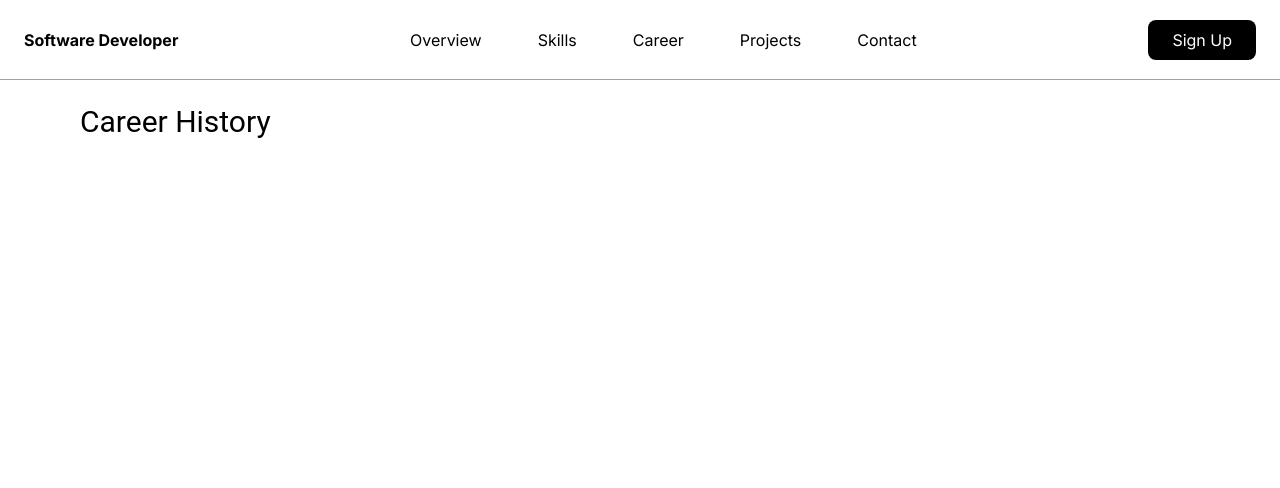
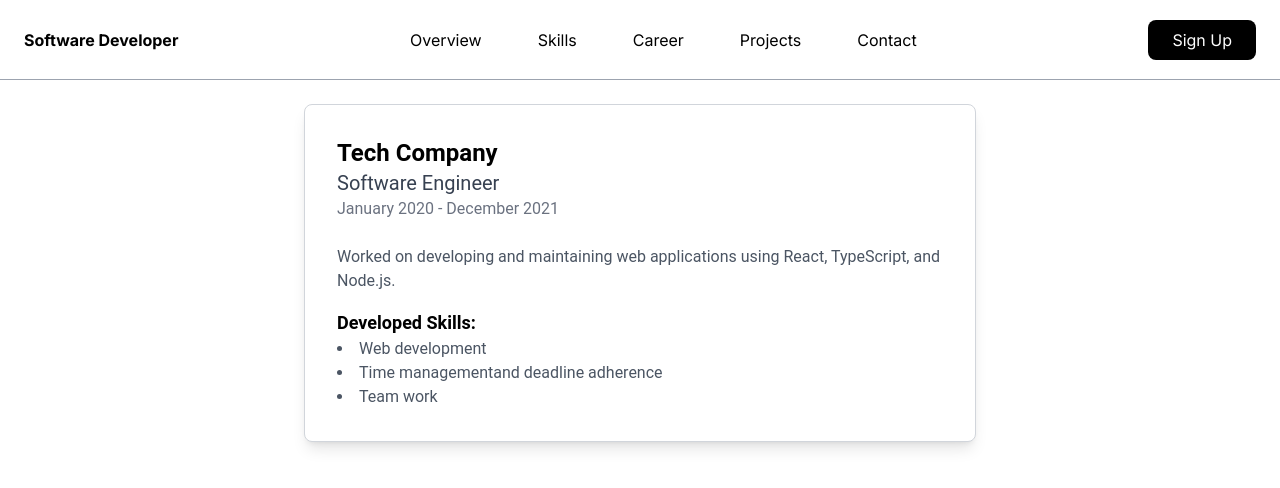
Before and after one commit to mgagliardidev/mynetwork, a Next.js app: page /career in a window 1280 px wide. Shown: the top 488 px of the page. Built offline with nearby package versions, Linux system fonts and the light colour scheme.

Commit message:
careerCard component + careerPage

```diff
--- a/src/app/career/page.tsx
+++ b/src/app/career/page.tsx
@@ -1,10 +1,18 @@
 import React from 'react'
+import CareerCard from '@/components/careerCard'
 
 const Career = () => {
   return (
-    <>
-      <p className="text-3xl">Career History</p>
-    </>
+    <div >
+      <CareerCard
+        companyName="Tech Company"
+        roleName="Software Engineer"
+        startDate="January 2020"
+        endDate="December 2021"
+        description="Worked on developing and maintaining web applications using React, TypeScript, and Node.js."
+        skills={['Web development', 'Time managementand deadline adherence', 'Team work']}
+      />
+    </div>
   )
 }
 
--- a/src/app/skills/page.tsx
+++ b/src/app/skills/page.tsx
@@ -11,7 +11,7 @@ const Skills = () => {
 
       <SkillParagraph
         title="Backend"
-        skills={["NodeJS", "Next.js", "React", "Flutter"]}
+        skills={["NodeJS", "Next.js", "React", "Flutter", "ExpressJS"]}
       />
 
       <SkillParagraph
--- /dev/null
+++ b/src/components/careerCard.tsx
@@ -0,0 +1,26 @@
+import React from 'react';
+import { CareerCardProps } from '@/types/CareerCardProps';
+
+
+const CareerCard: React.FC<CareerCardProps> = ({ companyName, roleName, startDate, endDate, description, skills }) => {
+  return (
+    <div className="max-w-2xl mx-auto bg-white border border-gray-300 shadow-lg rounded-lg overflow-hidden">
+      <div className="p-8">
+        <h2 className="text-2xl font-bold text-black">{companyName}</h2>
+        <h3 className="text-xl text-gray-700">{roleName}</h3>
+        <p className="text-gray-500">{startDate} - {endDate}</p>
+        <p className="mt-6 text-gray-600">{description}</p>
+        <div className="mt-4">
+          <h4 className="text-lg font-semibold text-black">Developed Skills:</h4>
+          <ul className="list-disc list-inside text-gray-600">
+            {skills.map((skill, index) => (
+              <li key={index}>{skill}</li>
+            ))}
+          </ul>
+        </div>
+      </div>
+    </div>
+  );
+};
+
+export default CareerCard;
--- a/src/components/skillsParagraph.tsx
+++ b/src/components/skillsParagraph.tsx
@@ -1,22 +1,22 @@
-import React from 'react'
+import React from "react";
 
 const SkillsParagraph = (props: any) => {
-    function getFormattedSkills(skills: string[]): string {
-        let skillsString = "";
-
-        skills.forEach((s, index) => {
-            skillsString += s + (index < skills.length - 1 ? " • " : "")
-        });
-
-        return skillsString;
-    }
-
   return (
     <div className="bg-gray-200 rounded-lg py-10 px-7">
-        <h1 className="text-3xl">{props.title}</h1>
-        <p className="text-xl mt-3">{getFormattedSkills(props.skills)}</p>
-      </div>
-  )
+      <h1 className="text-3xl">{props.title}</h1>
+      <p className="text-xl mt-3">{getFormattedSkills(props.skills)}</p>
+    </div>
+  );
+};
+
+function getFormattedSkills(skills: string[]): string {
+  let skillsString = "";
+
+  skills.forEach((s, index) => {
+    skillsString += s + (index < skills.length - 1 ? " • " : "");
+  });
+
+  return skillsString;
 }
 
-export default SkillsParagraph
+export default SkillsParagraph;
--- /dev/null
+++ b/src/types/CareerCardProps.ts
@@ -0,0 +1,8 @@
+export type CareerCardProps = {
+  companyName: string;
+  roleName: string;
+  startDate: string;
+  endDate: string;
+  description: string;
+  skills: string[];
+};
```
